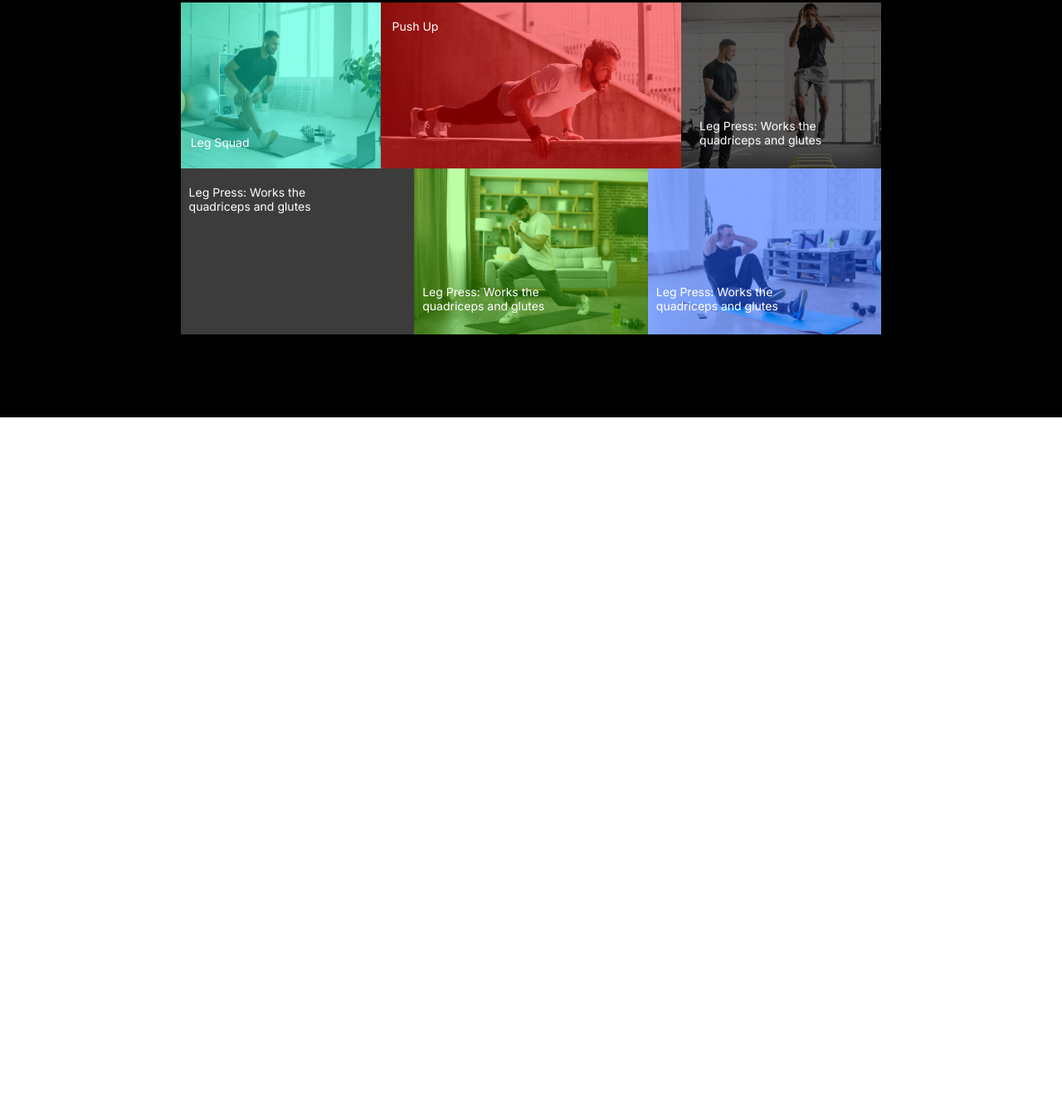
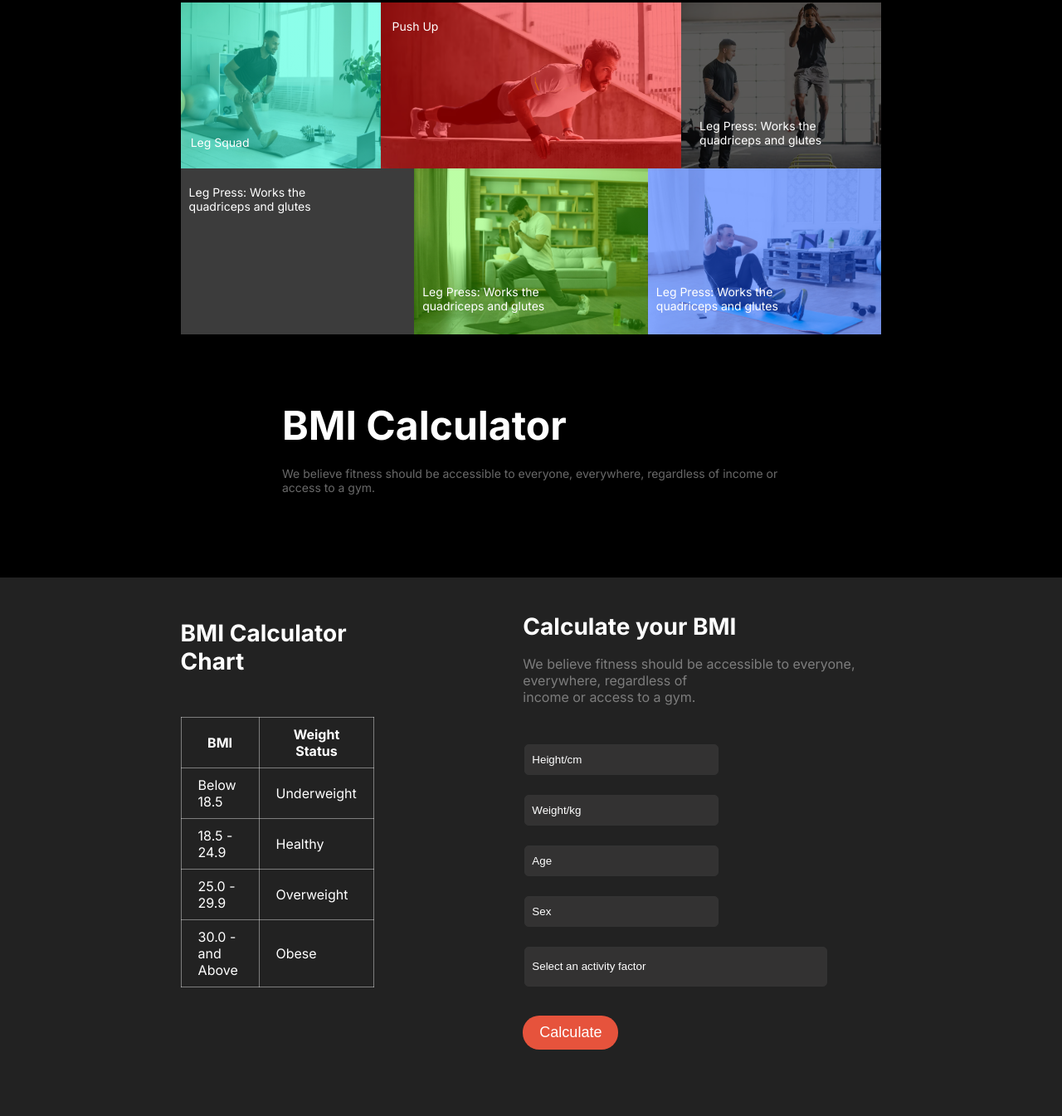
Before and after one commit to KMStanvir1998/fitness_gym, a plain HTML site: page index.html in a window 1280 px wide. Shown: the part 2316-3661 px from the top of the page at 83% size. Before the commit the page ends 2819 px from the top, so only its background shows below. Drawn offline with Linux system fonts and the light colour scheme; grey boxes are pictures that could not be loaded.

Commit message:
bmi section added

```diff
--- a/css/style.css
+++ b/css/style.css
@@ -165,7 +165,6 @@ ul.nav-link {
     color: rgba(255, 255, 255, 0.59);
 }
 
-/*habit section style*/
 .habits-section {
     background-color: rgb(0, 0, 0);
     padding-bottom: 50px;
@@ -217,9 +216,7 @@ ul.nav-link {
     font-weight: 400;
     text-align: center;
 }
-/*habit section style*/
 
-/*joining section style */
 .joining-section {
     background-color: rgb(0, 0, 0);
     padding-top: 100px;
@@ -263,9 +260,7 @@ ul.nav-link {
     object-fit: cover;
     border-radius: 18px;
 }
-/*joining section style */
 
-/*training section style */
 .training-section {
     padding-top: 100px;
     padding-bottom: 100px;
@@ -274,7 +269,13 @@ ul.nav-link {
 
 .training-container {
 }
-.training-part{display: flex;flex-direction: column;margin-left: 17%;}
+
+.training-part {
+    display: flex;
+    flex-direction: column;
+    margin-left: 17%;
+}
+
 .trainging-title {
     font-size: 48px;
     font-weight: 700;
@@ -296,89 +297,226 @@ ul.nav-link {
 }
 
 .img-one-bg {
-    background-image: linear-gradient(0deg, rgb(6 255 210 / 48%) 50%, rgb(6 255 210 / 46%) 50%), url(../images/exercise1.jpg);
+    background-image: linear-gradient(0deg, rgba(6, 255, 210, 0.48) 50%, rgba(6, 255, 210, 0.46) 50%), url("../images/exercise1.jpg");
     width: 100%;
     height: 200px;
     background-size: cover;
-    background-position: center;
+    background-position: center center;
 }
-.img-one-text{
-    color: #ffffff;
+
+.img-one-text {
+    color: rgb(255, 255, 255);
     font-size: 14px;
     bottom: -80%;
     position: relative;
     right: -5%;
 }
+
 .img-two-bg {
-    background-image: linear-gradient(0deg, rgb(255 0 0 / 49%) 30%, rgb(255 0 0 / 49%) 30%), url(../images/exercise2.png);
+    background-image: linear-gradient(0deg, rgba(255, 0, 0, 0.49) 30%, rgba(255, 0, 0, 0.49) 30%), url("../images/exercise2.png");
     width: 150%;
     height: 200px;
     background-size: cover;
-    background-position: center;
+    background-position: center center;
 }
-.img-two-text{
-    color: #ffffff;
+
+.img-two-text {
+    color: rgb(255, 255, 255);
     font-size: 14px;
     margin-left: 10px;
     position: relative;
     bottom: -10%;
     right: -1%;
 }
+
 .img-three-bg {
-    background-image: linear-gradient(0deg, rgb(0 0 0 / 63%) 50%, rgb(0 0 0 / 63%) 50%), url(../images/exercise3.png);
+    background-image: linear-gradient(0deg, rgba(0, 0, 0, 0.63) 50%, rgba(0, 0, 0, 0.63) 50%), url("../images/exercise3.png");
     width: 100%;
     height: 200px;
     background-size: cover;
-    background-position: center;
+    background-position: center center;
 }
-.img-three-text{
-    color: #ffffff;
+
+.img-three-text {
+    color: rgb(255, 255, 255);
     font-size: 14px;
     position: relative;
     margin-left: 10px;
     bottom: -70%;
     left: 5%;
 }
+
 .img-four-bg {
-    background-image: linear-gradient(0deg, rgb(0 0 0 / 62%) 50%, rgb(0 0 0 / 62%) 50%), url(../images/exercise4.png);
+    background-image: linear-gradient(0deg, rgba(0, 0, 0, 0.62) 50%, rgba(0, 0, 0, 0.62) 50%), url("../images/exercise4.png");
     width: 100%;
     height: 200px;
     background-size: cover;
-    background-position: center;
+    background-position: center center;
 }
-.img-four-text{
-    color: #ffffff;
+
+.img-four-text {
+    color: rgb(255, 255, 255);
     font-size: 14px;
     margin-left: 10px;
     position: relative;
     bottom: -10%;
 }
+
 .img-five-bg {
-    background-image: linear-gradient(0deg, rgb(66 255 0 / 35%) 30%, rgb(66 255 0 / 35%) 30%), url(../images/exercise5.jpg);
+    background-image: linear-gradient(0deg, rgba(66, 255, 0, 0.35) 30%, rgba(66, 255, 0, 0.35) 30%), url("../images/exercise5.jpg");
     width: 100%;
     height: 200px;
     background-size: cover;
-    background-position: center;
+    background-position: center center;
 }
-.img-five-text{
-    color: #ffffff;
+
+.img-five-text {
+    color: rgb(255, 255, 255);
     font-size: 14px;
     position: relative;
     margin-left: 10px;
     bottom: -70%;
 }
+
 .img-six-bg {
-    background-image: linear-gradient(0deg, rgb(0 71 255 / 48%) 30%, rgb(0 71 255 / 48%) 30%), url(../images/exercise6.jpg);
+    background-image: linear-gradient(0deg, rgba(0, 71, 255, 0.48) 30%, rgba(0, 71, 255, 0.48) 30%), url("../images/exercise6.jpg");
     width: 100%;
     height: 200px;
     background-size: cover;
-    background-position: center;
+    background-position: center center;
 }
-.img-six-text{
-    color: #ffffff;
+
+.img-six-text {
+    color: rgb(255, 255, 255);
     font-size: 14px;
     position: relative;
     margin-left: 10px;
     bottom: -70%;
 }
-/*training section style */
+
+.bmi-content {
+    margin: auto;
+    width: 600px;
+}
+
+.bmi-section {
+    margin-top: 80px;
+    display: flex;
+    flex-direction: column;
+}
+
+.bmi-title {
+    color: rgb(255, 255, 255);
+    font-size: 48px;
+    margin-bottom: 20px;
+}
+
+.bmi-text {
+    color: rgba(255, 255, 255, 0.41);
+    font-size: 14px;
+}
+/* bmi calculate section */
+.bmi-calculate-section {
+    background-color: rgb(34, 34, 34);
+    padding-bottom: 80px;
+}
+
+.bmi-calculate-container {
+    display: flex;
+    margin: 0px 17%;
+    gap: 20%;
+}
+
+.bmi-chart {
+}
+
+.bmi-chart-name {
+    font-size: 28px;
+    padding-top: 50px;
+    margin-bottom: 50px;
+    color: rgb(255, 255, 255);
+}
+
+.bmi-table {
+}
+
+table {
+    border-collapse: collapse;
+}
+
+thead {
+}
+
+tbody {
+}
+
+tr {
+}
+
+td, th {
+    border: 1px solid rgba(255, 255, 255, 0.41);
+    color: rgb(255, 255, 255);
+    padding: 10px 20px;
+}
+
+th {
+    color: rgb(255, 255, 255);
+}
+
+.calculate-bmi {
+    margin-top: 5%;
+}
+
+.calculate-title {
+    color: rgb(255, 255, 255);
+    margin-bottom: 18px;
+    font-size: 28px;
+    margin-left: 10px;
+}
+
+.calculate-text {
+    color: rgba(255, 255, 255, 0.41);
+    margin-bottom: 35px;
+    margin-left: 10px;
+}
+
+.bmi-calculator {
+}
+
+.calculate-one {
+}
+
+.calculate-two {
+}
+
+.calculate-three {
+}
+
+form {
+}
+
+input {
+    color: rgb(255, 255, 255);
+    background-color: rgba(64, 62, 62, 0.58);
+    border: 1px solid rgb(51, 51, 51);
+    outline: none;
+    margin: 12px;
+    border-radius: 5px;
+}
+
+input::placeholder {
+    color: rgb(255, 255, 255);
+}
+
+#selector {
+    margin-bottom: 35px;
+    width: 79%;
+    padding: 15px 5px 16px 8px;
+}
+#main-selector{
+    padding: 10px 47px 10px 8px;
+}
+#btn-calculate{
+    margin-left: 10px;
+}
+/* bmi calculate section */
--- a/index.html
+++ b/index.html
@@ -146,9 +146,81 @@
                         <p class="img-six-text">Leg Press: Works the <br> quadriceps and glutes</p>
                     </div>
                 </div>
+
+                <div class="bmi-content">
+                    <div class="bmi-section">
+                        <h1 class="bmi-title">BMI Calculator</h1>
+                        <p class="bmi-text">We believe fitness should be accessible to everyone, everywhere, regardless of income or <br>access to a gym.</p>
+                    </div>
+                </div>
             </div>
         </section>
         <!--training section -->
+
+        <!--bmi calculate section-->
+        <section class="bmi-calculate-section">
+            <div class="bmi-calculate-container">
+                <div class="bmi-chart">
+                    <h1 class="bmi-chart-name">BMI Calculator Chart</h1>
+                    <!-- bmi table section -->
+                    <div class="bmi-table">
+                        <table>
+                            <thead>
+                                <tr>
+                                    <th>BMI </th>
+                                    <th>Weight Status</th>
+                                </tr>
+                            </thead>
+                            <tbody>
+                                <tr>
+                                    <td>Below 18.5</td>
+                                    <td>Underweight</td>
+                                </tr>
+                                <tr>
+                                    <td>18.5 - 24.9</td>
+                                    <td>Healthy</td>
+                                </tr>
+                                <tr>
+                                    <td>25.0 - 29.9</td>
+                                    <td>Overweight</td>
+                                </tr>
+                                <tr>
+                                    <td>30.0 - and Above</td>
+                                    <td>Obese</td>
+                                </tr>
+                            </tbody>
+                        </table>
+                    </div>
+                    <!-- bmi table section -->
+                </div>
+
+                <div class="calculate-bmi">
+                    <h1 class="calculate-title">Calculate your BMI</h1>
+                    <p class="calculate-text">We believe fitness should be accessible to everyone, everywhere, regardless of <br> income or access to a gym. </p>
+                    <div class="bmi-calculator">
+                        <div class="calculate-one">
+                            <form action="">
+                                <input type="text" id="main-selector" placeholder="Height/cm">
+                                <input type="text" id="main-selector" placeholder="Weight/kg">
+                            </form>
+                        </div>
+                        <div class="calculate-two">
+                            <form action="">
+                                <input type="text" id="main-selector" placeholder="Age">
+                                <input type="text" id="main-selector" placeholder="Sex">
+                            </form>
+                        </div>
+                        <div class="calculate-three">
+                            <form action="">
+                                <input type="text" id="selector" placeholder="Select an activity factor">
+                            </form>
+                        </div>
+                        <button class="btn-primary" id="btn-calculate">Calculate</button>
+                    </div>
+                </div>
+            </div>
+        </section>
+        <!--bmi calculate section-->
        </main>
 </body>
 </html>
```
